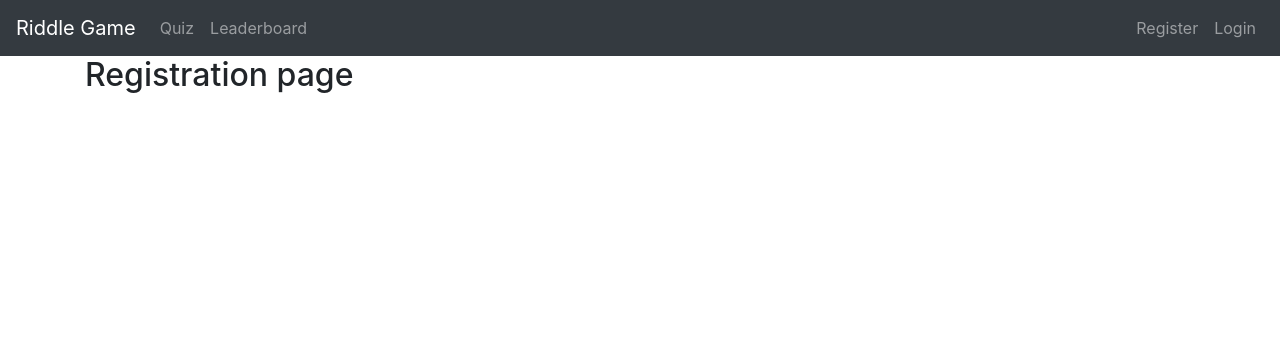
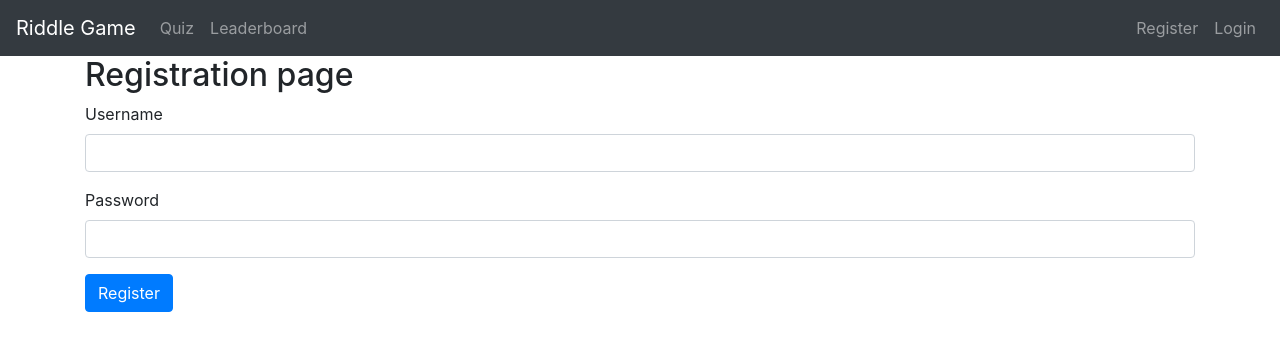
Before and after one commit to markwilde33/CI-project-three, a Flask app: page /register in a window 1280 px wide. Shown: the top 351 px of the page. Run offline with Flask 2, Linux system fonts and the light colour scheme; some libraries are stand-ins or nearby versions.

Commit message:
Updated to include _formhelpers.html, render the wtform RegisterForm, and a register button to submit user details.

```diff
--- a/templates/register.html
+++ b/templates/register.html
@@ -1,4 +1,15 @@
 {% extends 'base.html' %}
 {% block content %}
 <h2>Registration page</h2>
+{% from "includes/_formhelpers.html" import render_field %}
+<form method="POST">
+   <div class="form-group">
+      {{render_field(form.name, class="form-control")}}
+   </div>
+   <div class="form-group">
+      {{render_field(form.password, class="form-control")}}
+   </div>
+
+   <p><input type="submit" class="btn btn-primary" value="Register"></p>
+</form>
 {% endblock content %}
```
